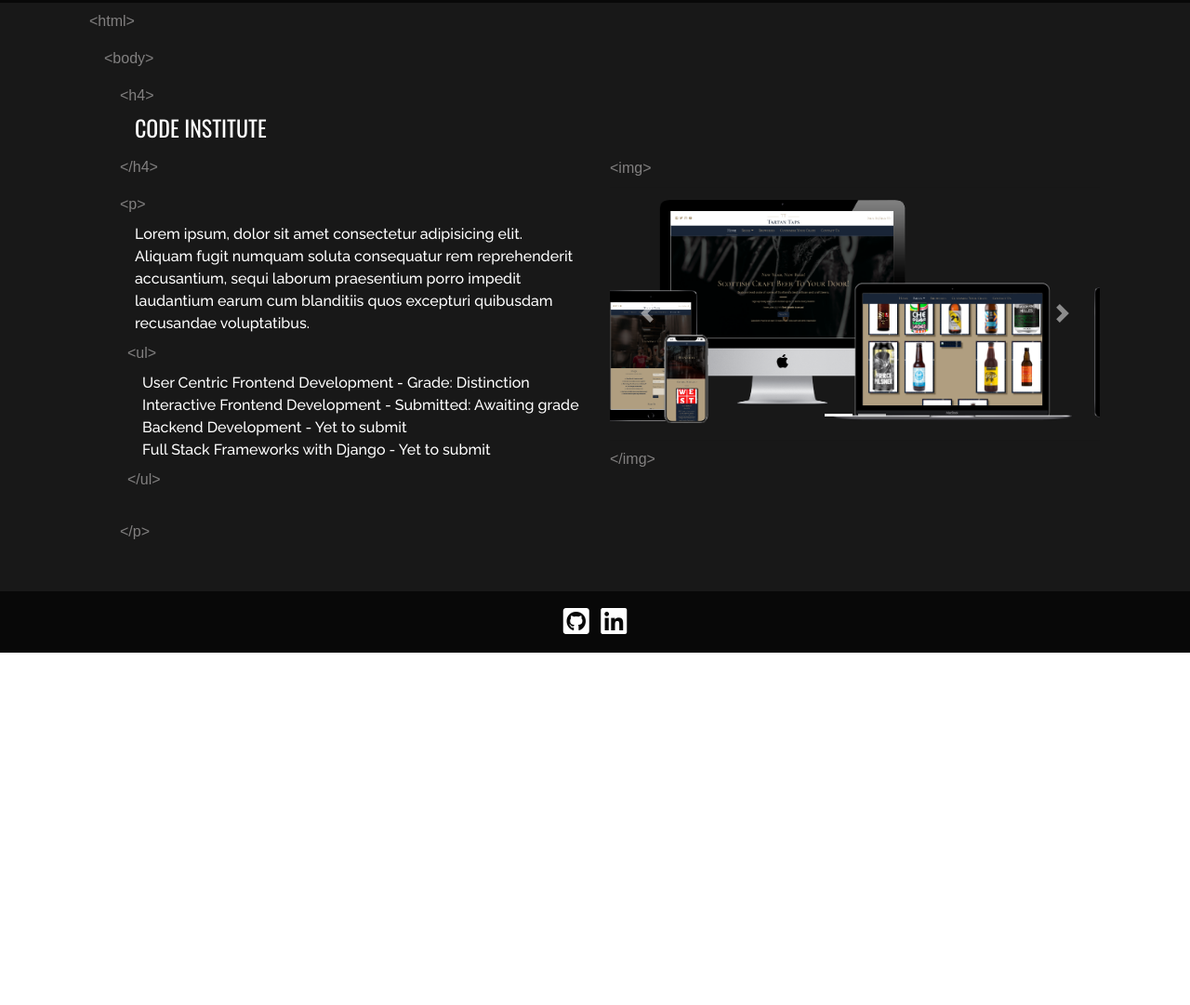
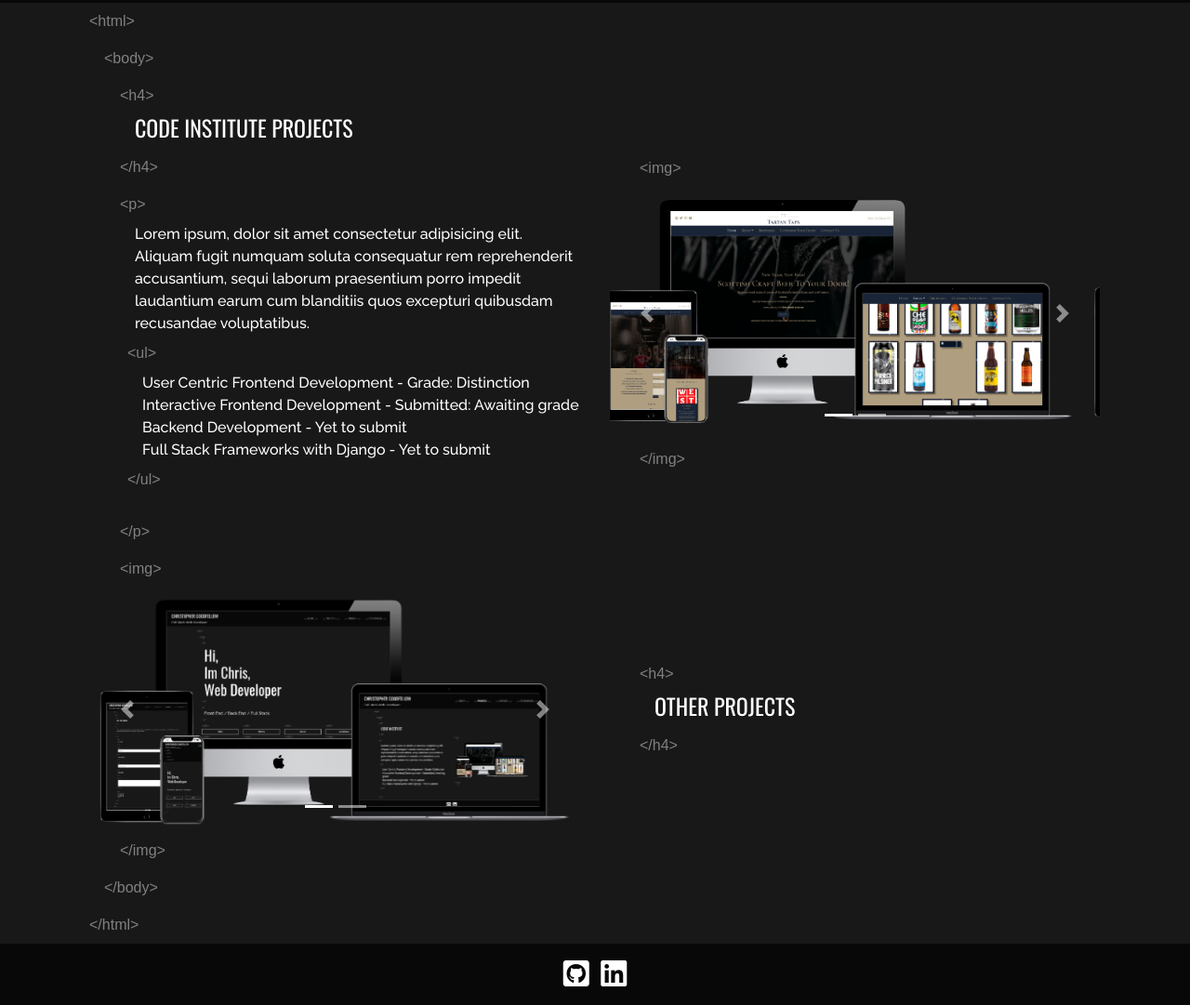
Before and after one commit to Tawnygoody/Portfolio-Goodfellow, a plain HTML site: page projects.html in a window 1280 px wide. Shown: the part 97-1178 px from the top of the page at 93% size. Before the commit the page ends 800 px from the top, so only its background shows below. Drawn offline with nearby package versions, Linux system fonts and the light colour scheme; a web font is replaced by a local one.

Commit message:
other projects added to projects tab

```diff
--- a/projects.html
+++ b/projects.html
@@ -47,7 +47,7 @@
             <div class="row align-items-center">
                 <div class="col-12 col-lg-6 project-col">
                     <p class="pos2 tag-text">&lth4&gt</p>
-                    <h4 class="pos3 heading-light">Code Institute</h4>
+                    <h4 class="pos3 heading-light">Code Institute Projects</h4>
                     <p class="pos2 tag-text">&lt/h4&gt</p>
                     <p class="pos2 tag-text">&ltp&gt</p>
                     <p class="pos3 content-light">Lorem ipsum, dolor sit amet consectetur adipisicing elit. Aliquam fugit numquam soluta consequatur rem reprehenderit accusantium, sequi laborum praesentium porro impedit laudantium earum cum blanditiis quos excepturi quibusdam recusandae voluptatibus.</p>
@@ -62,7 +62,7 @@
                     <p class="pos2 tag-text">&lt/p&gt</p>
                 </div>
                 <div class="col-12 col-lg-6 project-col">
-                    <p class="tag-text">&ltimg&gt</p>
+                    <p class="tag-text pos2">&ltimg&gt</p>
                     <div id="carouselExampleIndicators" class="carousel slide" data-ride="carousel">
                         <ol class="carousel-indicators">
                             <li data-target="#carouselExampleIndicators" data-slide-to="0" class="active"></li>
@@ -93,9 +93,45 @@
                             <span class="sr-only">Next</span>
                         </a>
                     </div>
-                    <p class="tag-text">&lt/img&gt</p>
+                    <p class="tag-text pos2">&lt/img&gt</p>
                 </div>
             </div>
+            <div class="row align-items-center">
+                <div class="col-12 col-lg-6 project-col order-lg-12">
+                    <p class="pos2 tag-text">&lth4&gt</p>
+                    <h4 class="pos3 heading-light">Other Projects</h4>
+                    <p class="pos2 tag-text">&lt/h4&gt</p>
+                </div>
+                <div class="col-12 col-lg-6 project-col order-lg-1">
+                    <p class="tag-text pos2">&ltimg&gt</p>
+                    <div id="otherProjects" class="carousel slide" data-ride="carousel">
+                        <ol class="carousel-indicators">
+                            <li data-target="#otherProjects" data-slide-to="0" class="active"></li>
+                            <li data-target="#otherProjects" data-slide-to="1"></li>
+                        </ol>
+                        <div class="carousel-inner">
+                            <div class="carousel-item active">
+                            <img class="d-block w-100 img-overlay" src="assets/images/portfolio.png" alt="First slide">
+                                <div class="overlay-text">
+                                    <p class="heading-light">Portfolio</p>
+                                    <a class="home-buttons page-button content-light" target="_blank" href="https://github.com/Tawnygoody/Portfolio-Goodfellow">Explore</a>
+                                </div>
+                            </div>
+                        </div>
+                        <a class="carousel-control-prev" href="#carouselExampleIndicators2" role="button" data-slide="prev">
+                            <span class="carousel-control-prev-icon" aria-hidden="true"></span>
+                            <span class="sr-only">Previous</span>
+                        </a>
+                        <a class="carousel-control-next" href="#carouselExampleIndicators2" role="button" data-slide="next">
+                            <span class="carousel-control-next-icon" aria-hidden="true"></span>
+                            <span class="sr-only">Next</span>
+                        </a>
+                    </div>
+                    <p class="tag-text pos2">&lt/img&gt</p>
+                </div>
+            </div>
+            <p class="pos1 tag-text">&lt/body&gt</p>
+            <p class="tag-text">&lt/html&gt</p>
         </div>
     </section>
 
```
Also changed, not shown: assets/images/portfolio.png (added). Lines whose indentation alone changed are shown as unchanged.
